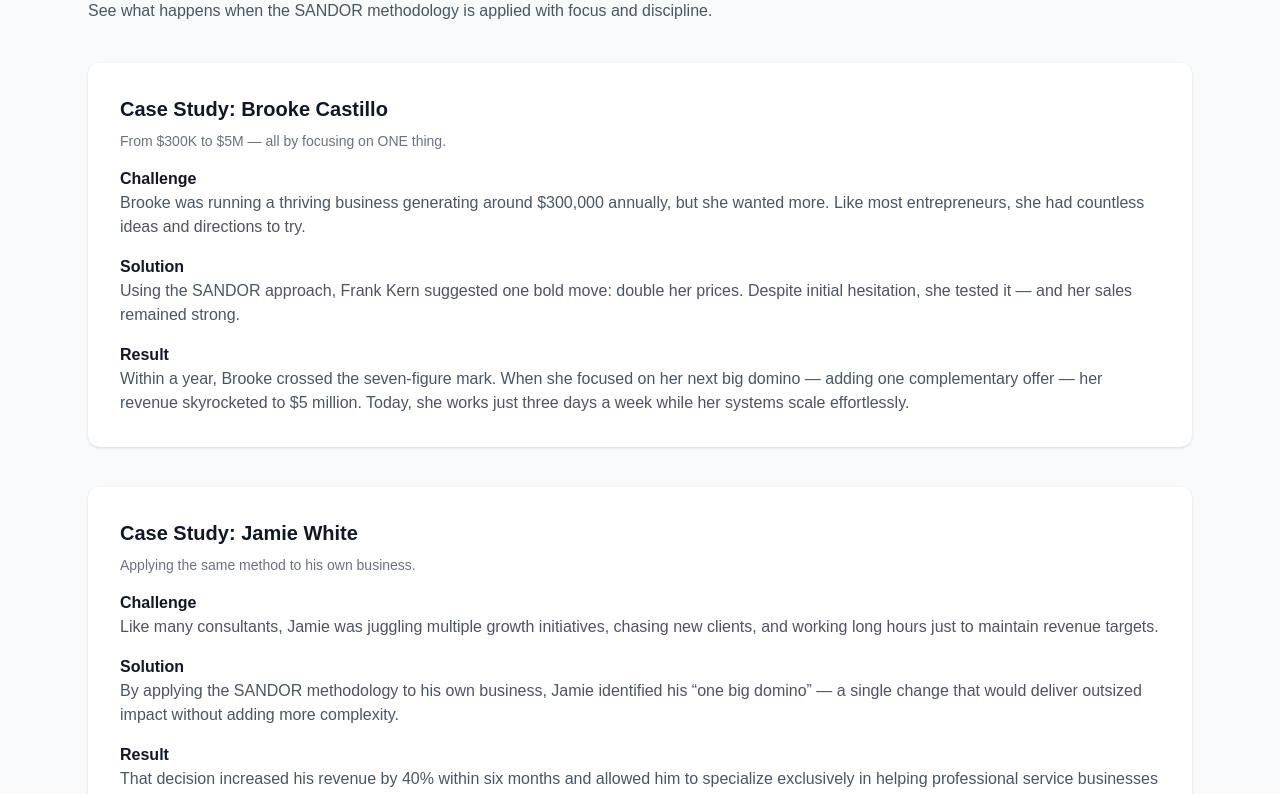
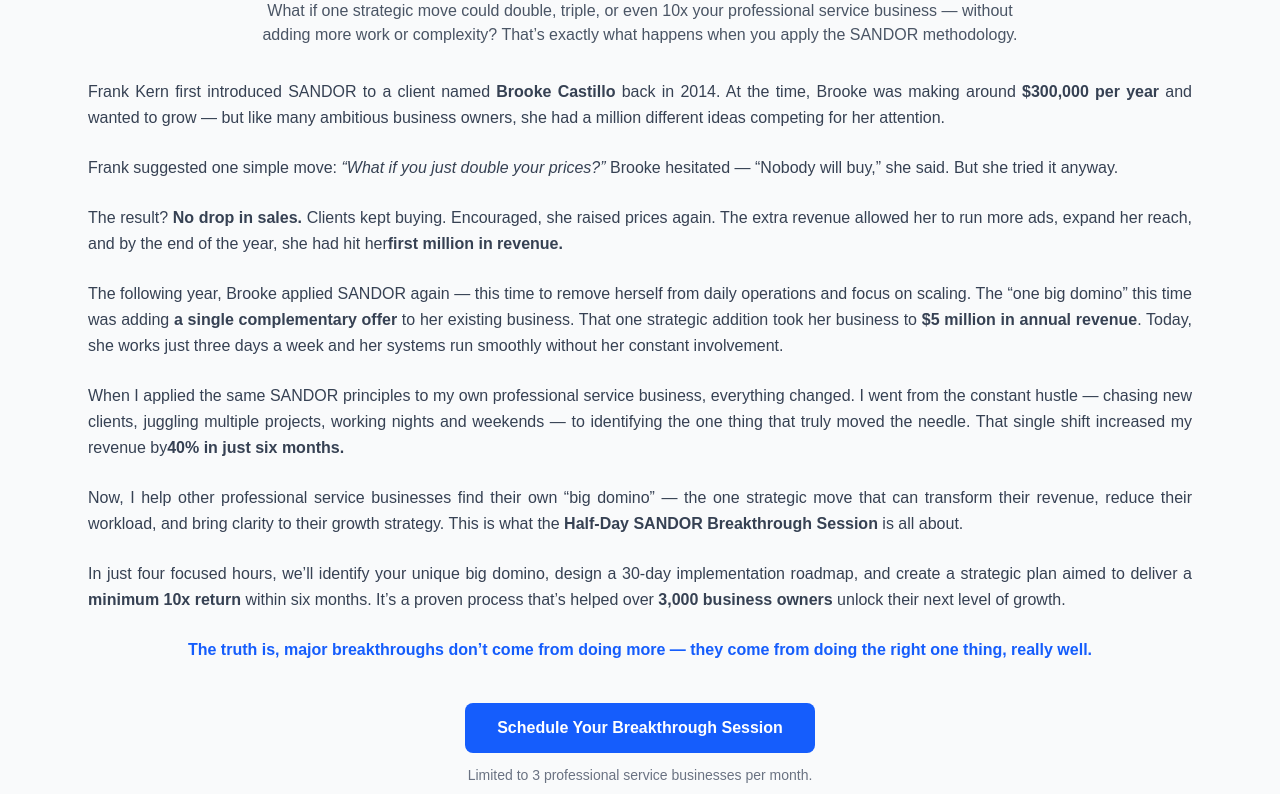
Before and after one commit to warlordtm/sbggroup, a Next.js app: page / in a window 1280 px wide. Shown: the part 1420-2214 px from the top of the page. Built offline with nearby package versions, Linux system fonts and the light colour scheme.

Commit message:
ADD an update

```diff
--- a/src/app/page.tsx
+++ b/src/app/page.tsx
@@ -336,89 +336,75 @@
       </section>
 
         {/* SALES LETTER OVERVIEW SECTION */}
-        <section id="results" className="max-w-6xl mx-auto px-6 py-14">
-          <h3 className="text-2xl font-bold">Real Results: The Power of Finding Your One Big Domino</h3>
-          <p className="mt-3 text-gray-600 max-w-2xl">
-            See what happens when the SANDOR methodology is applied with focus and discipline.
+        <section id="sandon-story" className="max-w-6xl mx-auto px-6 py-14 text-center">
+          <h3 className="text-2xl font-bold text-center">The Power of Finding Your One Big Domino</h3>
+          <p className="mt-3 text-gray-600 max-w-3xl mx-auto">
+            What if one strategic move could double, triple, or even 10x your professional service business — without adding more work or complexity?
+            That’s exactly what happens when you apply the SANDOR methodology.
           </p>
 
-          {/* Brooke Castillo Story */}
-          <div className="mt-10 bg-white rounded-xl shadow p-8">
-            <h4 className="text-xl font-semibold mb-2">Case Study: Brooke Castillo</h4>
-            <p className="text-sm text-gray-500 mb-4">From $300K to $5M — all by focusing on ONE thing.</p>
+          <div className="mt-8 space-y-6 text-gray-700 leading-relaxed text-left md:text-justify">
+            <p>
+              Frank Kern first introduced SANDOR to a client named <strong>Brooke Castillo</strong> back in 2014.
+              At the time, Brooke was making around <strong>$300,000 per year</strong> and wanted to grow — but like many ambitious business owners,
+              she had a million different ideas competing for her attention.
+            </p>
 
-            <div className="space-y-4">
-              <div>
-                <h5 className="font-semibold">Challenge</h5>
-                <p className="text-gray-600">
-                  Brooke was running a thriving business generating around $300,000 annually, but she wanted more.
-                  Like most entrepreneurs, she had countless ideas and directions to try.
-                </p>
-              </div>
+            <p>
+              Frank suggested one simple move: <em>“What if you just double your prices?”</em> Brooke hesitated — “Nobody will buy,” she said.
+              But she tried it anyway.
+            </p>
 
-              <div>
-                <h5 className="font-semibold">Solution</h5>
-                <p className="text-gray-600">
-                  Using the SANDOR approach, Frank Kern suggested one bold move: double her prices.
-                  Despite initial hesitation, she tested it — and her sales remained strong.
-                </p>
-              </div>
+            <p>
+              The result? <strong>No drop in sales.</strong> Clients kept buying. Encouraged, she raised prices again.
+              The extra revenue allowed her to run more ads, expand her reach, and by the end of the year, she had hit her
+              <strong>first million in revenue.</strong>
+            </p>
 
-              <div>
-                <h5 className="font-semibold">Result</h5>
-                <p className="text-gray-600">
-                  Within a year, Brooke crossed the seven-figure mark. When she focused on her next big domino — adding one
-                  complementary offer — her revenue skyrocketed to $5 million. Today, she works just three days a week while
-                  her systems scale effortlessly.
-                </p>
-              </div>
+            <p>
+              The following year, Brooke applied SANDOR again — this time to remove herself from daily operations and focus on scaling.
+              The “one big domino” this time was adding <strong>a single complementary offer</strong> to her existing business.
+              That one strategic addition took her business to <strong>$5 million in annual revenue</strong>.
+              Today, she works just three days a week and her systems run smoothly without her constant involvement.
+            </p>
+
+            <p>
+              When I applied the same SANDOR principles to my own professional service business, everything changed.
+              I went from the constant hustle — chasing new clients, juggling multiple projects, working nights and weekends —
+              to identifying the one thing that truly moved the needle. That single shift increased my revenue by
+              <strong>40% in just six months.</strong>
+            </p>
+
+            <p>
+              Now, I help other professional service businesses find their own “big domino” — the one strategic move that can transform
+              their revenue, reduce their workload, and bring clarity to their growth strategy.
+              This is what the <strong>Half-Day SANDOR Breakthrough Session</strong> is all about.
+            </p>
+
+            <p>
+              In just four focused hours, we’ll identify your unique big domino, design a 30-day implementation roadmap,
+              and create a strategic plan aimed to deliver a <strong>minimum 10x return</strong> within six months.
+              It’s a proven process that’s helped over <strong>3,000 business owners</strong> unlock their next level of growth.
+            </p>
+
+            <p className="text-blue-600 font-semibold text-center">
+              The truth is, major breakthroughs don’t come from doing more — they come from doing the right one thing, really well.
+            </p>
+
+            <div className="text-center mt-10">
+              <a
+                href="#schedule"
+                className="inline-block bg-blue-600 text-white font-semibold py-3 px-8 rounded-lg hover:bg-blue-700 transition"
+              >
+                Schedule Your Breakthrough Session
+              </a>
+              <p className="text-gray-500 mt-3 text-sm">
+                Limited to 3 professional service businesses per month.
+              </p>
             </div>
           </div>
+        </section>
 
-          {/* Jamie's Story */}
-          <div className="mt-10 bg-white rounded-xl shadow p-8">
-            <h4 className="text-xl font-semibold mb-2">Case Study: Jamie White</h4>
-            <p className="text-sm text-gray-500 mb-4">Applying the same method to his own business.</p>
-
-            <div className="space-y-4">
-              <div>
-                <h5 className="font-semibold">Challenge</h5>
-                <p className="text-gray-600">
-                  Like many consultants, Jamie was juggling multiple growth initiatives, chasing new clients, and working long hours
-                  just to maintain revenue targets.
-                </p>
-              </div>
-
-              <div>
-                <h5 className="font-semibold">Solution</h5>
-                <p className="text-gray-600">
-                  By applying the SANDOR methodology to his own business, Jamie identified his “one big domino” — a single change that
-                  would deliver outsized impact without adding more complexity.
-                </p>
-              </div>
-
-              <div>
-                <h5 className="font-semibold">Result</h5>
-                <p className="text-gray-600">
-                  That decision increased his revenue by 40% within six months and allowed him to specialize exclusively in helping
-                  professional service businesses achieve the same breakthrough using SANDOR.
-                </p>
-              </div>
-            </div>
-          </div>
-
-          <div className="text-center mt-10">
-            <p className="text-gray-700 font-medium">
-              Imagine what could happen if you found <span className="text-blue-600 font-semibold">your own “one big domino.”</span>
-            </p>
-            <a
-              href="#"
-              className="inline-block mt-6 bg-blue-600 text-white font-semibold py-3 px-8 rounded-lg hover:bg-blue-700 transition"
-            >
-              Find My One Thing
-            </a>
-          </div>
-        </section>
 
 
 
```
